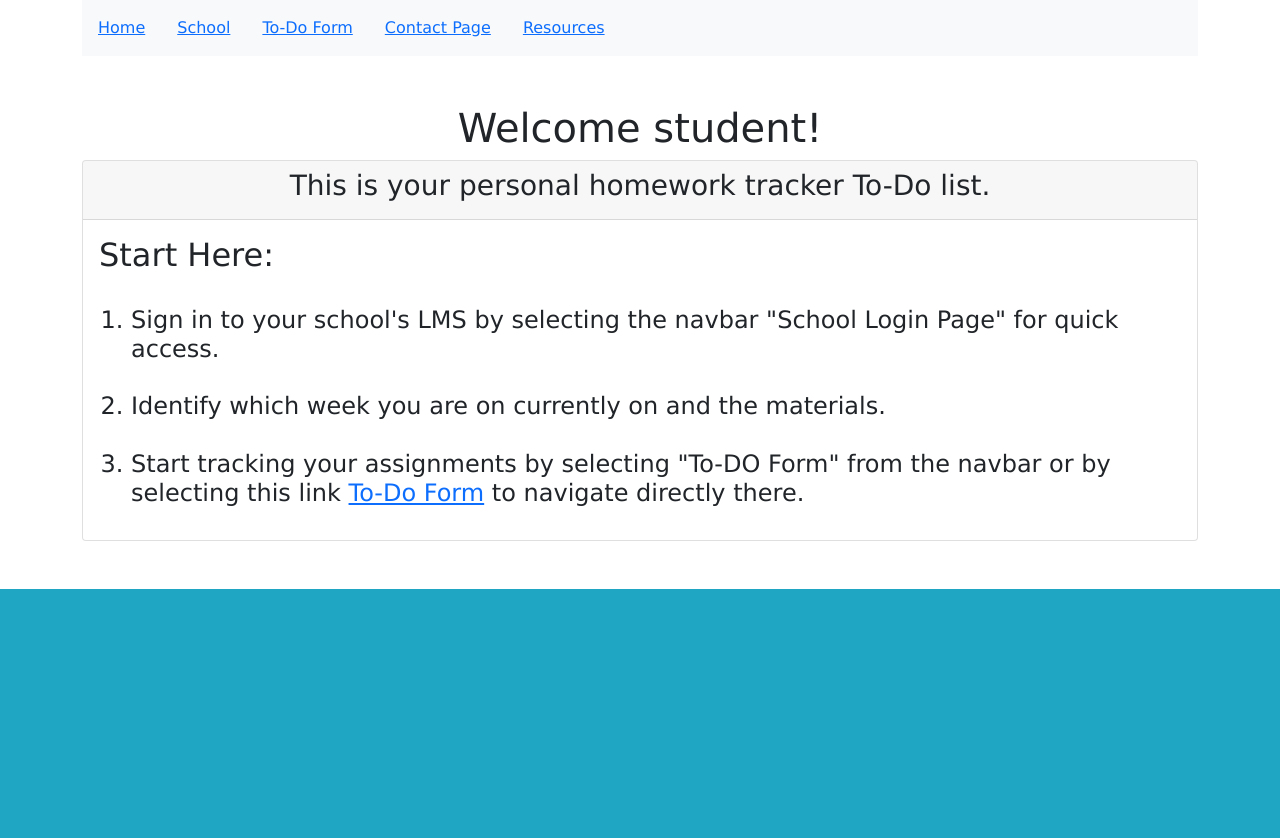
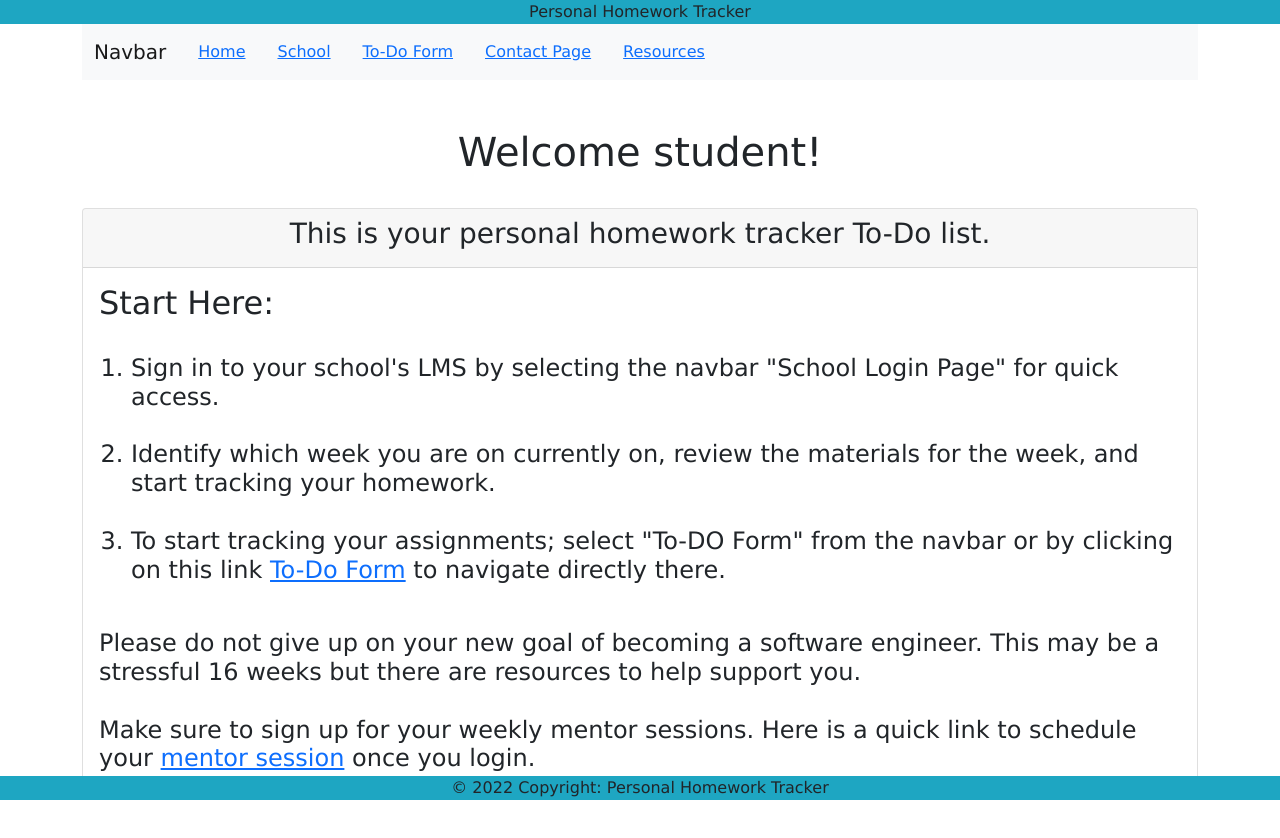
Before and after one commit to xeemv/FE-Final, a React (Create React App) app in the folder final/: page / in a window 1280 px wide. Before the commit the page ends 800 px from the top, so only its background shows below. Built offline with nearby package versions, Linux system fonts and the light colour scheme.

Commit message:
almost done

```diff
--- a/final/package.json
+++ b/final/package.json
@@ -15,6 +15,7 @@
     "react-router-dom": "^6.3.0",
     "react-scripts": "5.0.1",
     "reactstrap": "^9.1.1",
+    "styled-components": "^5.3.5",
     "web-vitals": "^2.1.4"
   },
   "scripts": {
--- /dev/null
+++ b/final/src/components/Footer.js
@@ -0,0 +1,12 @@
+import React from 'react'
+
+function Footer() {
+  return (
+    <div className="footer">
+    {/* <!-- Copyright --> */}
+      © 2022 Copyright: Personal Homework Tracker
+    </div>
+  );
+}
+
+export default Footer
--- /dev/null
+++ b/final/src/components/Header.js
@@ -0,0 +1,10 @@
+import React from 'react'
+import Routerspage from './navbar-pages/Routerspage'
+
+function Header() {
+  return (
+    <div className='header'>Personal Homework Tracker</div>
+  )
+}
+
+export default Header;
--- a/final/src/components/navbar-pages/Contactpage.js
+++ b/final/src/components/navbar-pages/Contactpage.js
@@ -1,6 +1,5 @@
-import React from 'react';
+import React from "react";
 import Contact from "../Contact";
-
 
 const About = () => {
   return (
--- a/final/src/components/navbar-pages/Form.js
+++ b/final/src/components/navbar-pages/Form.js
@@ -11,7 +11,6 @@ import { plus } from "react-icons-kit/feather/plus";
 import { edit2 } from "react-icons-kit/feather/edit2";
 // import { trash } from "react-icons-kit/feather/trash";
 import { trash } from "../../../node_modules/react-icons-kit/feather/trash";
-import Extraform from "./Formpage";
 
 // get todos from local storage
 const getTodosFromLS = () => {
@@ -48,7 +47,7 @@ const Form = () => {
 
     // updating todos states
     setTodos([...todos, todoObject]);
-    // clearing                                                                                                     field
+    // clearing field
     setTodoValue("");
   };
 
@@ -130,7 +129,7 @@ const Form = () => {
               />
               <div className="button">
                 <button type="submit">
-                  <Icon icon={plus} size={18}/>
+                  <Icon icon={plus} size={18} />
                 </button>
               </div>
             </div>
--- a/final/src/components/navbar-pages/Formpage.js
+++ b/final/src/components/navbar-pages/Formpage.js
@@ -1,5 +1,5 @@
-import React from 'react'
-import Form from './Form';
+import React from "react";
+import Form from "./Form";
 
 function Formpage() {
   return (
@@ -13,7 +13,7 @@ function Formpage() {
         <div className="card-body">
           <h4 className="card-title">Important to note: </h4>
           <ul>
-          <li>Check the box next to your task to mark it as completed.</li>
+            <li>Check the box next to your task to mark it as completed.</li>
           </ul>
           <br />
           <h4 className="card-text">
--- a/final/src/components/navbar-pages/Home.js
+++ b/final/src/components/navbar-pages/Home.js
@@ -1,9 +1,7 @@
-import React from 'react'
+import React from "react";
 import { Link } from "react-router-dom";
-import Formpage from './Formpage';
-import Button from 'react-bootstrap/Button';
-
-
+import Formpage from "./Formpage";
+import Button from "react-bootstrap/Button";
 
 const Home = () => {
   return (
@@ -11,6 +9,7 @@ const Home = () => {
       <br />
       <br />
       <h1>Welcome student!</h1>
+      <br />
       <div className="card">
         <div className="card-header">
           <h3>This is your personal homework tracker To-Do list.</h3>
@@ -20,15 +19,31 @@ const Home = () => {
           <br />
           <h4 className="card-text">
             <ol>
-                <li>Sign in to your school's LMS by selecting the navbar "School Login Page" for quick access.
+              <li>
+                Sign in to your school's LMS by selecting the navbar "School
+                Login Page" for quick access.
               </li>
-                <br/>
-                <li>Identify which week you are on currently on and the materials.
+              <br />
+              <li>
+                Identify which week you are on currently on, review the materials for the week, and start tracking your homework.
               </li>
-                <br/>
-                <li>Start tracking your assignments by selecting "To-DO Form" from the navbar or by selecting this link <Link to='/Formpage'>To-Do Form</Link> to navigate directly there.
+              <br />
+              <li>
+                To start tracking your assignments; select "To-DO Form" from
+                the navbar or by clicking on this link{" "}
+                <Link to="/Formpage">To-Do Form</Link> to navigate directly
+                there.
               </li>
             </ol>
+            <br />
+            <p1>
+              Please do not give up on your new goal of becoming a software engineer.  This may be a stressful 16 weeks but there are resources to help support you.
+            </p1>
+            <br />
+            <br />
+            <p2>
+            Make sure to sign up for your weekly mentor sessions.  Here is a quick link to schedule your <a href="https://learn.promineotech.com/mod/page/view.php?id=568" target="blank>">mentor session</a> once you login.
+            </p2>
           </h4>
         </div>
       </div>
@@ -36,6 +51,6 @@ const Home = () => {
       <br />
     </>
   );
-}
+};
 
 export default Home;
--- a/final/src/components/navbar-pages/Routerspage.js
+++ b/final/src/components/navbar-pages/Routerspage.js
@@ -1,11 +1,16 @@
-import React from 'react'
-import Home from './Home';
+import React from "react";
+import Home from "./Home";
 import Formpage from "./Formpage";
-import School from './School';
-import Contactpage from './Contactpage';
+import School from "./School";
+import Contactpage from "./Contactpage";
 import Container from "react-bootstrap/Container";
-import Resources from './Resources';
-import Nav from 'react-bootstrap/Nav';
+import Resources from "./Resources";
+import Nav from "react-bootstrap/Nav";
+import Navbar from 'react-bootstrap/Navbar';
+import NavDropdown from 'react-bootstrap/NavDropdown';
+import "../../../node_modules/bootstrap/dist/css/bootstrap.min.css";
+import Footer from "../Footer";
+import Header from "../Header";
 
 import {
   BrowserRouter as Router,
@@ -15,15 +20,48 @@ import {
   Routes,
 } from "react-router-dom";
 
+const Routerspage = () => {
+  return (
+    <>
+    <Header />
+    <br />
+      <Container>
+        <Router>
+          <Navbar bg="light" expand="lg" className="navbar">
+            <Container>
+            <Navbar.Brand>Navbar</Navbar.Brand>
+              <Navbar.Toggle aria-controls="basic-navbar-nav" />
+              <Navbar.Collapse id="basic-navbar-nav">
+                <Nav>
+                  <Link to="/" className="nav-item">Home</Link>
+                  <Link to="/School" className="nav-item">School</Link>
+                  <Link to="/Formpage" className="nav-item">To-Do Form</Link>
+                  <Link to="/Contact-Page" className="nav-item">Contact Page</Link>
+                  <Link to="/Resources" className="nav-item">Resources</Link>
+                </Nav>
+              </Navbar.Collapse>
+            </Container>
+          </Navbar>
+
+          <Routes>
+            <Route path="/" element={<Home />} />
+            <Route path="/Contact-Page" element={<Contactpage />} />
+            <Route path="/Formpage" element={<Formpage />} />
+            <Route path="/School" element={<School />} />
+            <Route path="/Resources" element={<Resources />} />
+          </Routes>
+        </Router>
+      </Container>
+      <Footer />
+    </>
+  );
+};
+
+export default Routerspage;
 
 
 
-const Routerspage = () => {
-  return (
-        <>
-          <Container>
-            <Router>
-             <Nav className="navbar navbar-expand-lg navbar-light bg-light">
+  {/* <Nav className="navbar navbar-expand-lg navbar-light bg-light">
             <div className="navbar">
               <button
                 className="navbar-toggler"
@@ -40,8 +78,8 @@ const Routerspage = () => {
               <div
                 className="collapse navbar-collapse"
                 id="navbarSupportedContent"
-                  >
-                    <li className="nav-item">
+              > */}
+                {/* <li className="nav-item">
                   <Link to="/">Home</Link>
                 </li>
                 <li className="nav-item">
@@ -55,23 +93,7 @@ const Routerspage = () => {
                 </li>
                 <li className="nav-item">
                   <Link to="/Resources">Resources</Link>
-                    </li>
+                </li> */}
+              {/* </div>
             </div>
-                </div>
-              </Nav>
-
-
-              <Routes>
-                <Route path="/" element={<Home />} />
-                <Route path="/Contact-Page" element={<Contactpage />} />
-                <Route path="/Formpage" element={<Formpage />} />
-                <Route path="/School" element={<School />} />
-                <Route path="/Resources" element={<Resources />} />
-              </Routes>
-            </Router>
-          </Container>
-        </>
-      );
-    }
-
-export default Routerspage;
+          </Nav> */}
--- a/final/src/index.css
+++ b/final/src/index.css
@@ -15,26 +15,28 @@ code {
 *{
   margin: 0;
   padding: 0;
-  box-sizing: border-box;
+  /* box-sizing: border-box; */
   font-family: 'Lucida Sans', 'Lucida Sans Regular', 'Lucida Grande', 'Lucida Sans Unicode', Geneva, Verdana, sans-serif;
+  /* background-color: #1ea6c2; */
+  /* background-color: #ffffff; */
 }
 
-html,body{
+/*html,body{
   background-color: #1ea6c2
   /* this color was taken from the Promineo tech website */
-}
+/* } */
 
 /* .container{
   background-color: #ddb8f7;
 } */
-#root{
+/* #root{ */
   /* background-color: #e5e5e2 */
-  background-color: #ffffff;
+  /* background-color: #ffffff; */
   /* this color was taken from the Promineo tech website */
-}
+/*} */
 
 .wrapper{
-  max-width: 1200px;
+  max-width: auto;
   height: auto;
   margin: 30px auto;
   overflow-x: hidden;
@@ -54,16 +56,13 @@ html,body{
   justify-content: space-between;
   gap: 2rem;
   padding: 0 1rem;
+  /* position: absolute;
+  bottom: 0; */
 }
 
 .nav-item:hover{
   background-color: rgb(240, 213, 178);
 }
-
-/* .nav li {
-  padding: 0;
-  margin: 0;
-} */
 
 h1{
   text-align: center;
@@ -158,4 +157,20 @@ h3{
   padding: 100px;
   text-align: center;
   border-style: groove;
+  background-color: #1ea6c2;
 }
+
+.footer{
+  position: absolute;
+  bottom: 0;
+  background-color: #1ea6c2;
+  width: 100%;
+  text-align: center;
+}
+
+.header{
+  position: absolute;
+  background-color: #1ea6c2;
+  width: 100%;
+  text-align: center;
+}
```
Also changed, not shown: final/src/App.js (+4 -8 lines), final/src/components/navbar-pages/Resources.js (+68 -23 lines), final/src/components/navbar-pages/School.js (+5 -14 lines), 1 other file (tests, documents, lock files or other folders). Lines whose indentation alone changed are shown as unchanged.
